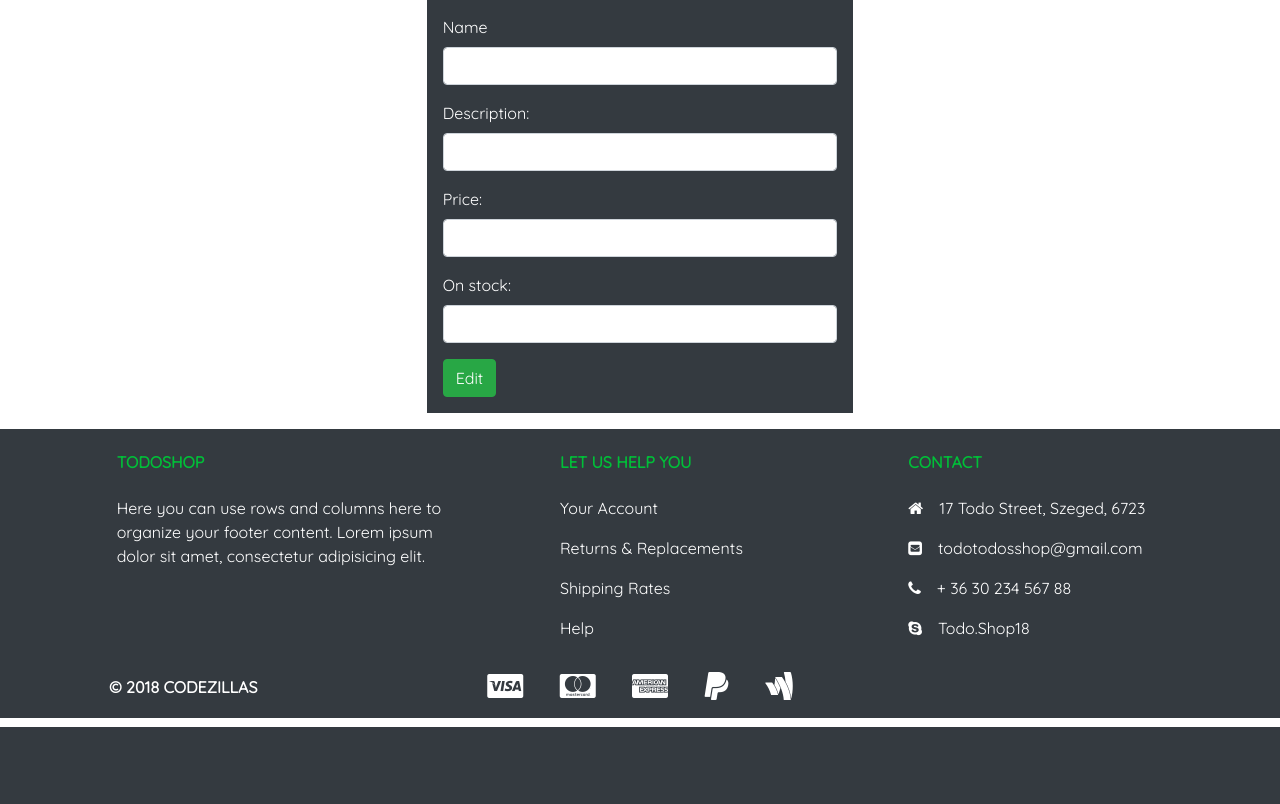
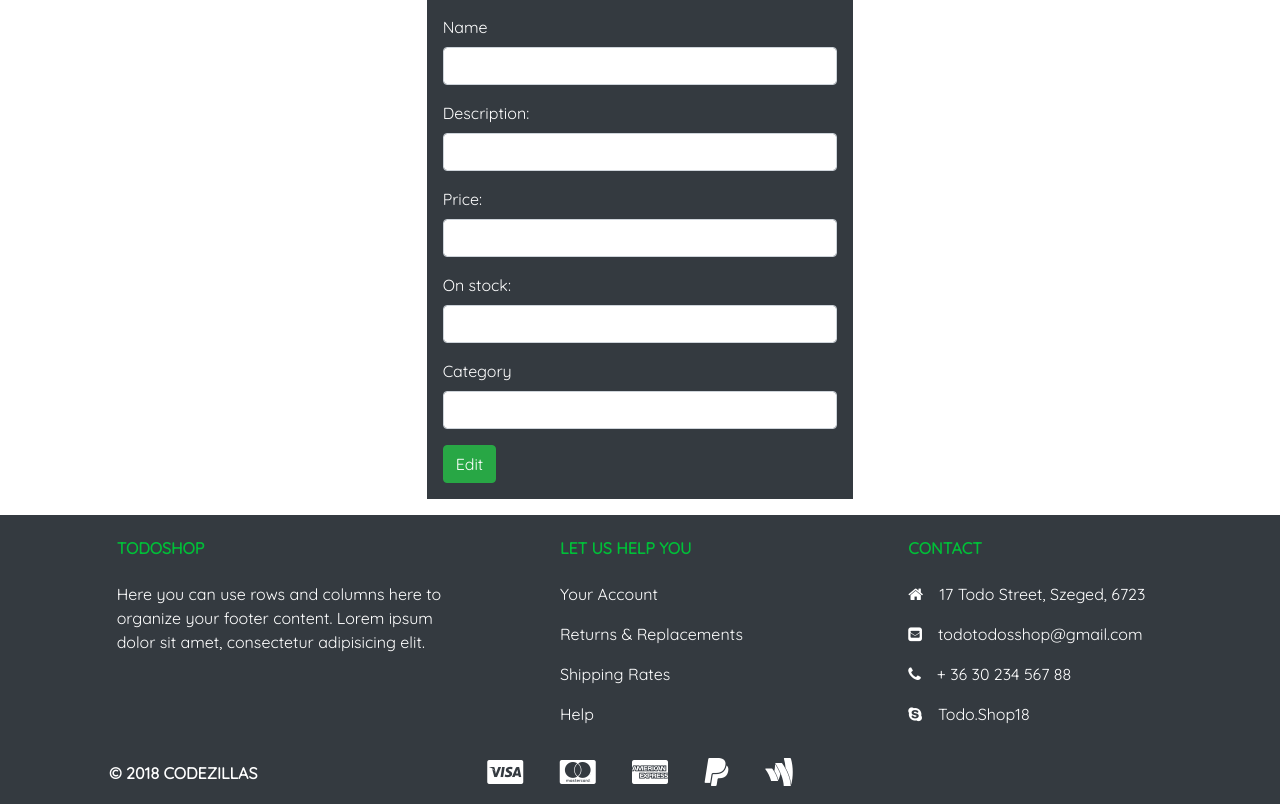
Before and after one commit to flowacademyhu/express-application, a Node server app: page /admin/products/1/edit in a window 1280 px wide. Shown: the part 73-877 px from the top of the page. Before the commit the page ends 800 px from the top, so only its background shows below. Run offline with Node 20, Linux system fonts and the light colour scheme; data that the repository does not hold is empty; some libraries are stand-ins or nearby versions.

Commit message:
edited handlebars

```diff
--- a/app/controllers/admin/products.js
+++ b/app/controllers/admin/products.js
@@ -30,7 +30,8 @@ products.post('/', (req, res) => {
     name: req.body.name,
     description: req.body.description,
     price: req.body.price,
-    onStock: req.body.onStock
+    onStock: req.body.onStock,
+    categoryId: req.body.categoryId
   }).then(product => {
     res.status(200).redirect('/admin/products');
   }).catch(error => {
--- a/app/views/products/edit.handlebars
+++ b/app/views/products/edit.handlebars
@@ -16,6 +16,10 @@
     <label for="exampleInputPassword1">On stock:</label>
     <input name="onStock" value="{{product.onStock}}" type="text" class="form-control" id="exampleInputEmail1">
   </div>
+  <div class="form-group">
+    <label for="exampleInputPassword1">Category</label>
+    <input name="categoryId" value="{{product.categoryId}}" type="text" class="form-control" id="exampleInputEmail1">
+  </div>
   <button class="btn btn-success my-2 my-sm-0" type="submit">Edit</button>
 </form>
 </div>
--- a/app/views/products/index.handlebars
+++ b/app/views/products/index.handlebars
@@ -6,6 +6,7 @@
   <div class="btn-group col-sm-2 ml-3"><h4> {{description}}</h4></div>
   <div class="btn-group col-sm-5 ml-3"><h4> {{price}}</h4></div>
   <div class="btn-group col-sm-5 ml-3"><h4> {{onStock}}</h4></div>
+  <div class="btn-group col-sm-5 ml-3"><h4> {{categoryId}}</h4></div>
 
   <div class="btn-group col-sm-2">
     <a href="/admin/products/{{id}}">
--- a/app/views/products/new.handlebars
+++ b/app/views/products/new.handlebars
@@ -16,7 +16,10 @@
       <label>On stock:</label>
       <input name="onStock" type="text" class="form-control" id="exampleInputEmail1" placeholder="On stock">
     </div>
-
+    <div class="form-group">
+      <label>Category:</label>
+      <input name="categoryId" type="text" class="form-control" id="exampleInputEmail1" placeholder="Category">
+    </div>
     <button class="btn btn-success my-2 my-sm-3" type="submit">Send</button>
   </form>
 </div>
--- a/app/views/products/show.handlebars
+++ b/app/views/products/show.handlebars
@@ -3,4 +3,7 @@
     <h4><u>Description:</u><br/>{{product.description}}</h4>
     <h4><u>Price:</u><br/>{{product.price}}</h4>
     <h4><u>On stock:</u><br/>{{product.onStock}}</h4>
+    <h4><u>Category:</u><br/>{{product.categoryId}}</h4>
+
+
 </div>
```
